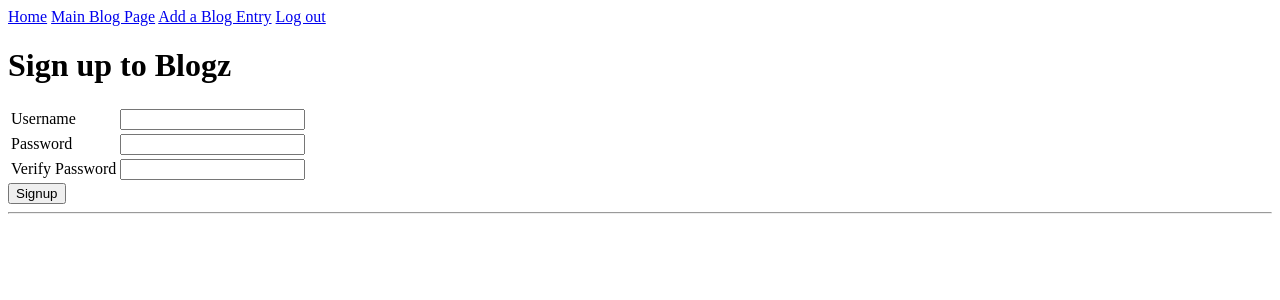
After one commit to aniasalcedo/blogz, a Flask app: page /signup in a window 1280 px wide. The commit adds this page. Shown: the top 300 px of the page. Run offline with Flask 2, Linux system fonts and the light colour scheme.

Commit message:
Partly done

```diff
--- a/Templates/base.html
+++ b/Templates/base.html
@@ -10,8 +10,10 @@
   </head>
   <body>
     <div>
+      <a href="/">Home</a>
       <a href="/blog">Main Blog Page</a>
       <a href="/newpost">Add a Blog Entry</a>
+      <a href="/logout">Log out</a>
     </div>
 
     {% with messages = get_flashed_messages(with_categories=True)%}
--- /dev/null
+++ b/Templates/signup.html
@@ -0,0 +1,30 @@
+{% extends "base.html" %} {% block content %}
+<h1>Sign up to Blogz</h1>
+<form action="/signup" method="post">
+  <table>
+    <tr>
+      <td><label for="username">Username</label></td>
+      <td>
+        <input name="username" type="text" value="{{ username }}" />
+        <span class="error">{{ username_error }}</span>
+      </td>
+    </tr>
+    <tr>
+      <td><label for="password">Password</label></td>
+      <td>
+        <input name="password" type="password" />
+        <span class="error">{{ password_error }}</span>
+      </td>
+    </tr>
+    <tr>
+      <td><label for="verify">Verify Password</label></td>
+      <td>
+        <input name="verify" type="password" />
+        <span class="error">{{ verify_error }}</span>
+      </td>
+    </tr>
+  </table>
+
+  <input type="submit" value="Signup" />
+</form>
+{% endblock %}
--- a/main.py
+++ b/main.py
@@ -1,11 +1,12 @@
-from flask import Flask, render_template, request, redirect
+from flask import Flask, render_template, request, redirect, session, flash
 from flask_sqlalchemy import SQLAlchemy
 
 app = Flask(__name__)
 app.config['DEBUG'] = True
-app.config['SQLALCHEMY_DATABASE_URI'] = 'mysql+pymysql://build-a-blog:1234@localhost:8889/build-a-blog'
+app.config['SQLALCHEMY_DATABASE_URI'] = 'mysql+pymysql://blogz:1234@localhost:8889/blogz'
 app.config['SQLALCHEMY_ECHO'] = True
 db = SQLAlchemy(app)
+app.secret_key = 'y337kGcys&zP3B'
 
 
 class Blogpost(db.Model):
@@ -13,10 +14,24 @@ class Blogpost(db.Model):
     id = db.Column(db.Integer, primary_key=True)
     title = db.Column(db.String(50))
     post = db.Column(db.String(5000))
+    owner_id = db.Column(db.Integer, db.ForeignKey('user.id'))
 
-    def __init__(self, title, post):
+    def __init__(self, title, post, owner):
         self.title = title
         self.post = post
+        self.owner = owner
+
+
+class User(db.Model):
+
+    id = db.Column(db.Integer, primary_key=True)
+    username = db.Column(db.String(50), unique=True)
+    password = db.Column(db.String(30))
+    blogs = db.relationship('Blogpost', backref='owner')
+
+    def __init__(self, username, password):
+        self.username = username
+        self.password = password
 
 
 @app.route('/blog', methods=['POST', 'GET'])
@@ -32,6 +47,74 @@ def newpost():
     return render_template('newpost.html')
 
 
+@app.before_request
+def require_login():
+    allowed_routes = ['login', 'signup']
+    print(session)
+    if request.endpoint not in allowed_routes and 'username' not in session:
+        return redirect('/login')
+
+
+@app.route('/login', methods=['POST', 'GET'])
+def login():
+    if request.method == 'POST':
+        username = request.form['username']
+        password = request.form['password']
+        user = User.query.filter_by(username=username).first()
+        if user:
+            session['username'] = username
+            flash("Logged in")
+            print(session)
+            return redirect('/newpost')
+        else:
+            flash('User password incorrect, or user does not exist', 'error')
+
+    return render_template('login.html')
+
+
+@app.route("/signup", methods=["POST", "GET"])
+def signup():
+    if request.method == 'POST':
+        username = request.form['username']
+        password = request.form['password']
+        verify = request.form['verify']
+        username_error = ""
+        password_error = ""
+        verify_error = ""
+
+        existing_user = User.query.filter_by(username=username).first()
+        if not existing_user:
+
+            # this is for the username error
+            if not 20 >= len(username) >= 3 or " " in username:
+                username_error = "Please enter a username between 3-20 characters. Make sure it doens't include any spaces!"
+
+        # this is for the password error
+            if not 20 >= len(password) >= 3 or " " in password:
+                password_error = "Please enter a password between 3-20 characters. Make sure it doesn't include any spaces!"
+
+        # this if for the password verify error
+            if verify != password:
+                verify_error = "Passwords need to match!"
+
+        # this is for all the errors together
+            if not username_error and not password_error and not verify_error:
+                new_user = User(username, password)
+                db.session.add(new_user)
+                db.session.commit()
+                session['username'] = username
+                return redirect('/newpost?username='+str(username))
+            else:
+                return render_template('signup.html', username=username, username_error=username_error, password=password, password_error=password_error, verify_error=verify_error)
+    return render_template('signup.html')
+
+
+@app.route('/logout')
+def logout():
+    del session['username']
+    return redirect('/blog')
+
+
 @app.route('/add-post', methods=['POST'])
 def addpost():
     if request.method == "POST":
@@ -45,10 +128,11 @@ def addpost():
         if not post:
             post_error = "please enter some text."
         if not title_error and not post_error:
-            newpost = Blogpost(title=title, post=post)
+            owner = User.query.filter_by(username=session['username']).first()
+            newpost = Blogpost(title, post, owner)
             db.session.add(newpost)
             db.session.commit()
-            return redirect('/blog?id={0}'.format(newpost.id))
+            return redirect('/blog?id=' + str(newpost.id))
         else:
             return render_template('newpost.html', title_error=title_error, post_error=post_error)
 
```
Also changed, not shown: Templates/login.html (added, +24 -0 lines), Templates/home.html (added).
